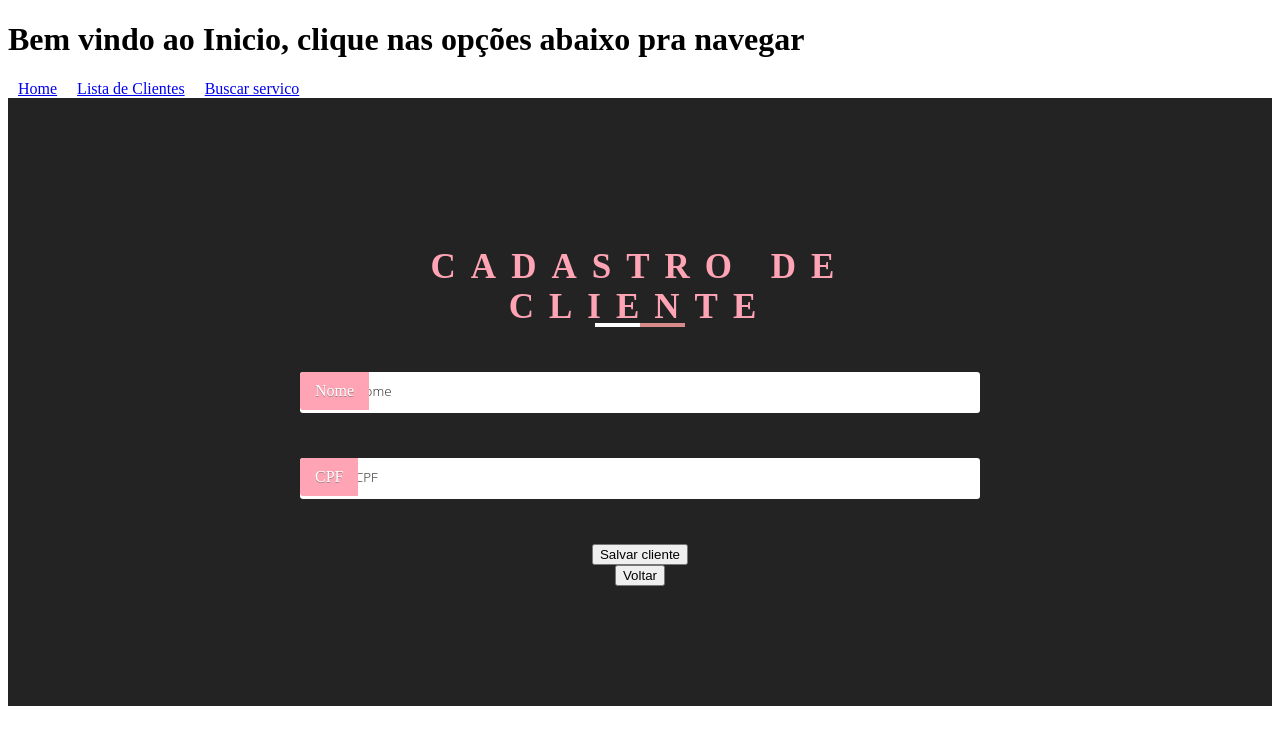
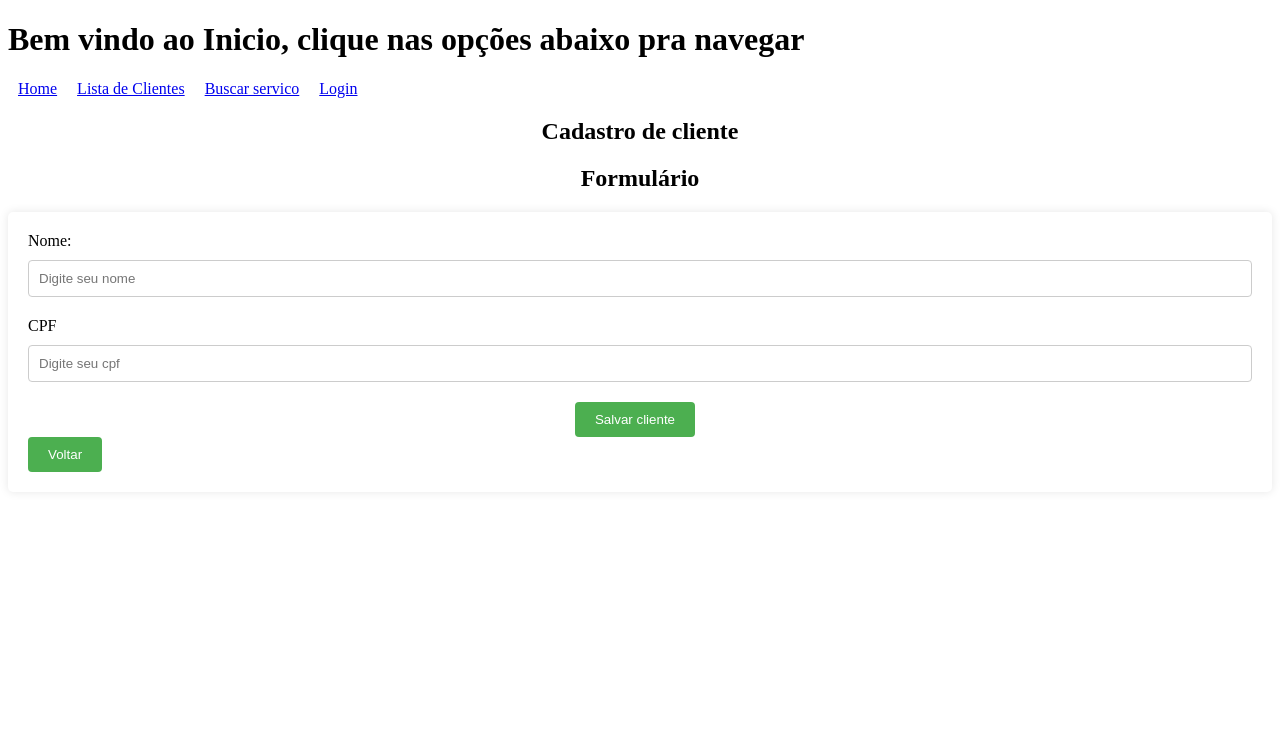
Before and after one commit to vinicius2405/ProjetoServico, an Angular app: page /clienteInserir in a window 1280 px wide. Shown: the top 744 px of the page. Built offline with nearby package versions, Linux system fonts and the light colour scheme.

Commit message:
Adicionado tela de login, guard para validação de acesso, adicionado alguns estilos nas páginas

```diff
--- a/src/app/app-routing.module.ts
+++ b/src/app/app-routing.module.ts
@@ -7,11 +7,12 @@ import { ServicoFormComponent } from './servico-prestado/servico-form/servico-fo
 import { ServicoListaComponent } from './servico-prestado/servico-lista/servico-lista.component';
 import { LoginComponent } from './login/login.component';
 import { TamplateComponent } from './tamplate/tamplate.component';
+import { ValidadorGuard } from './guards/validador.guard';
 
 const routes: Routes = [
   {path:"login",component:LoginComponent},
   {path:"",component:TamplateComponent, children:[
-    {path:"home",component:HomePageComponent},
+    {path:"home",component:HomePageComponent, canActivate:[ValidadorGuard]},
     {path:"clienteInserir",component:ClienteFormsComponent},
     {path:"clienteInserir/:id",component:ClienteFormsComponent},
     {path:"clienteLista",component:ClienteListaComponent},
--- a/src/app/app.module.ts
+++ b/src/app/app.module.ts
@@ -12,6 +12,7 @@ import { ServicoService } from './servico.service';
 import { TamplateComponent } from './tamplate/tamplate.component';
 import { LoginComponent } from './login/login.component';
 import { FormsModule } from '@angular/forms';
+import { UsuarioService } from './usuario.service';
 
 @NgModule({
   declarations: [
@@ -30,7 +31,8 @@ import { FormsModule } from '@angular/forms';
   ],
   providers: [
     ClienteServiceService,
-    ServicoService
+    ServicoService,
+    UsuarioService
   ],
   bootstrap: [AppComponent]
 })
--- a/src/app/clientes/cliente-forms/cliente-forms.component.css
+++ b/src/app/clientes/cliente-forms/cliente-forms.component.css
@@ -1,179 +1,45 @@
-.box-title .title {
-    position: relative;
-    text-align: center;
-    color:#222;
-    font-size:35px;
-    font-weight:bold;
-    text-transform: uppercase;
-    letter-spacing:15px;
-    color:#ffa4b5;
-  }
-  .box-title .title .subtitle {
-    line-height:2em;
-    padding-bottom:15px;
-    text-transform: none;
-    font-size:18px;
-    font-weight: normal;
-    font-family: 'open_sanslight';
-    color:#f4f4f4;
-    letter-spacing:10px;
-    letter-spacing:none;
-  }
-  .box-title .title:after, .box-title .title:before {
-    position: absolute;
-    left: 0;
-    bottom: 0;
-    width: 45px;
-    height: 4px;
-    content: "";
-    right: 45px;
-    margin:auto;
-    background-color: #ffffff;
-  }
-  .box-title .title:before {
-    background-color:#d78b8b;
-    left:45px; width:90px;
-  }
-  .box-formulario {
-      width: 100%;
-      align-items: center;
-      display: flex;
-      flex-direction: row;
-      flex-wrap: wrap;
-      justify-content: center;
-      background-color: #232323;
-      padding:60px 0;
-  }
-  .formulario {
-      width: 700px;
-      background: #232323;
-      padding: 60px 5%;
-      text-align: center;
-  }
-  .formulario span {
-    position: relative;
-    display: flex;
-    margin: 45px 10px;
-  }
-  /*input Animado*/
-  .input-card {
-    display: inline-block;
-    width: 100%;
-    padding: 10px 0 13px 55px;
-    font-family: "Open Sans", sans;
-    font-weight: 400;
-    color: #242424;
-    background: #ffffff;
-    border: 0;
-    border-radius: 3px;
-    outline: 0;
-    transition: all .3s ease-in-out;
-  }
-  .input-card::-webkit-input-placeholder {
-    color: #242424;
-    font-weight: 300;
-  }
-  .input-card + label {
-    display: block;
-    position: absolute;
-    top: 0;
-    left: 0;
-    padding: 10px 15px;
-    text-shadow: 0 1px 0 rgba(19, 74, 70, 0.4);
-    background: #ffa4b5;
-    color: #ffffff;
-    transition: all .3s ease-in-out;
-    border-top-left-radius: 3px;
-    border-bottom-left-radius: 3px;
-    transform-origin: right center;
-    transform: perspective(300px) scaleX(1) rotateY(0deg);
-  }
-  .input-card:focus,
-  .input-card:active {
+h2 {
+  text-align: center;
+}
 
-    color: #ffa4b5;
-    padding: 10px 0 13px 10px;
-    background: #fff;
-    border-top-left-radius: 0;
-    border-bottom-left-radius: 0;
-  }
-  .input-card:focus::-webkit-input-placeholder,
-  .input-card:active::-webkit-input-placeholder {
-    color: #aaa;
-  }
-  .input-card:focus + label,
-  .input-card:active + label {
-    transform: perspective(600px) translateX(-100%) rotateY(75deg);
-  }
-  /*TextArea*/
-  .textarea-card {
-    display: inline-block;
-    width: 100%;
-    height: 87px;
-    padding: 10px 0 13px 55px;
-    font-family: "Open Sans", sans;
-    font-weight: 400;
-    color: #242424;
-    background: #ffffff;
-    border: 0;
-    border-radius: 3px;
-    outline: 0;
-    transition: all .3s ease-in-out;
-  }
-  .textarea-card::-webkit-input-placeholder {
-    color: #242424;
-    font-weight: 300;
-  }
-  .textarea-card + label {
+form {
+  background-color: #fff;
+  padding: 20px;
+  border-radius: 5px;
+  box-shadow: 0 0 10px rgba(0, 0, 0, 0.1);
+}
 
-    height: 87px;
-    line-height: 66px;
-    display: block;
-    position: absolute;
-    top: 0;
-    left: 0;
-    padding: 10px 15px;
-    text-shadow: 0 1px 0 rgba(19, 74, 70, 0.4);
-    background: #ffa4b5;
-    color: #ffffff;
-    transition: all .3s ease-in-out;
-    border-top-left-radius: 3px;
-    border-bottom-left-radius: 3px;
-    transform-origin: right center;
-    transform: perspective(300px) scaleX(1) rotateY(0deg);
-  }
-  .textarea-card:focus,
-  .textarea-card:active {
+label {
+  display: block;
+  margin-bottom: 10px;
+}
 
-    color: #ffa4b5;
-    padding: 10px 0 13px 10px;
-    background: #fff;
-    border-top-left-radius: 0;
-    border-bottom-left-radius: 0;
-  }
-  .textarea-card:focus::-webkit-input-placeholder,
-  .textarea-card:active::-webkit-input-placeholder {
-    color: #aaa;
-  }
-  .textarea-card:focus + label,
-  .textarea-card:active + label {
-    transform: perspective(600px) translateX(-100%) rotateY(75deg);
-  }
-  /*Botão*/
-  .btn-submit {
-    color: #fff;
-    background: #ffa4b5;
-    cursor: pointer;
-    border: none;
-    border-radius: 3px;
-    transition: 0.5s;
-    width: 100%;
-    padding: 0.5em 1em;
-    font-size: 1.3em;
-    font-weight: bold;
-    float: left;
-  }
-  .btn-submit:hover {
+input[type="text"],
+input[type="cpf"] {
+  width: 100%;
+  padding: 10px;
+  border: 1px solid #ccc;
+  border-radius: 4px;
+  box-sizing: border-box;
+  margin-bottom: 20px;
+}
 
-    background-color:#cd4962;
-  }
+.buttons {
+  text-align: center;
+}
+
+input[type="submit"],
+input[type="reset"] {
+  background-color: #4CAF50;
+  color: #fff;
+  padding: 10px 20px;
+  border: none;
+  border-radius: 4px;
+  cursor: pointer;
+  margin-right: 10px;
+}
+
+input[type="submit"]:hover,
+input[type="reset"]:hover {
+  background-color: #45a049;
+}
--- a/src/app/clientes/cliente-forms/cliente-forms.component.html
+++ b/src/app/clientes/cliente-forms/cliente-forms.component.html
@@ -6,7 +6,6 @@
           <h2 class="title">Cadastro de cliente
           </h2>
         </div>
-        <form #clienteForm="ngForm" (ngSubmit) = "onSubmit()">
             <div *ngIf ="sucesso == true ">
                 <p style="color:green;">Cliente Salvo com sucesso</p>
             </div>
@@ -14,30 +13,33 @@
                 <p style="color:red;">{{erro}}</p>
             </div>
 
-            <span>
-                <input  [(ngModel)] = "cliente.nome" type="text" class="input-card" id="nome" name="nome" placeholder="Nome" autocomplete="off" />
-                <label>Nome</label>
-            </span>
-            <span>
-                <input [(ngModel)] = "cliente.cpf" type="text" class="input-card" id="cpf" name="cpf" placeholder="CPF" autocomplete="off" />
-                <label>CPF</label>
+            <h2>Formulário</h2>
+
+  <form #clienteForm ="ngForm" (ngSumit) = "onSubmit()">
+    <label for="nome">Nome:</label>
+    <input type="text" id="nome" name="nome" placeholder="Digite seu nome" [(ngModel)] = "cliente.nome">
+
+    <label for="cpf">CPF</label>
+    <input type="Cpf" id="email" name="cpf" placeholder="Digite seu cpf" [(ngModel)] = "cliente.cpf">
+
+    <span *ngIf = "cliente.id">
+        <label >ID</label>
+        <input [(ngModel)] = "cliente.id" type="text" class="input-card" disabled = "true" name="id" autocomplete="off" />
     </span>
     <span *ngIf = "cliente.id">
-                <input [(ngModel)] = "cliente.id" type="text" class="input-card" disabled = "true" name="id" autocomplete="off" />
-                <label >ID</label>
+        <label >Data de cadastro</label>
+        <input [(ngModel)] = "cliente.dataCadastro" type="text" class="input-card" disabled = "true" name="dataCadastro" autocomplete="off" />
     </span>
-            <span *ngIf = "cliente.id">
-                <input [(ngModel)] = "cliente.dataCadastro" type="text" class="input-card" disabled = "true" name="dataCadastro" autocomplete="off" />
-                <label >Data de cadastro</label>
-            </span>
-            <div class="box-pulse" *ngIf="!cliente.id">
-                 <button type="submit">Salvar cliente</button>
+
+    <div class="buttons">
+      <input type="submit" value="Salvar cliente">
+      <div class="box-pulse" *ngIf="cliente.id">
+        <input type="submit" value="Atualizar cliente">
      </div>
-            <div class="box-pulse" *ngIf="cliente.id">
-                <button type="submit">Atualizar cliente</button>
+
     </div>
     <div class="box-pulse" (click)="voltar()">
-            <button type="submit">Voltar</button>
+        <input type="submit" value="Voltar">
    </div>
   </form>
     </div>
--- a/src/app/clientes/cliente-forms/cliente-forms.component.ts
+++ b/src/app/clientes/cliente-forms/cliente-forms.component.ts
@@ -22,7 +22,7 @@ export class ClienteFormsComponent implements OnInit {
 
 
   ngOnInit(): void {
-    this.params = this.rota.snapshot.params["id"];
+
 
     if(this.params){
       this.service.buscar(this.params).subscribe(res=>{
--- /dev/null
+++ b/src/app/guards/validador.guard.ts
@@ -0,0 +1,36 @@
+import { Injectable } from '@angular/core';
+import { ActivatedRouteSnapshot, CanActivate, CanDeactivate, Router, RouterStateSnapshot, UrlTree } from '@angular/router';
+import { Observable } from 'rxjs';
+
+@Injectable({
+  providedIn: 'root'
+})
+export class ValidadorGuard implements CanActivate, CanDeactivate<unknown> {
+
+  storage: Storage = localStorage;
+  constructor(private rout : Router){
+
+  }
+
+
+  canActivate(
+    route: ActivatedRouteSnapshot,
+    state: RouterStateSnapshot): Observable<boolean | UrlTree> | Promise<boolean | UrlTree> | boolean | UrlTree {
+    if(this.storage.getItem("login")){
+      return true;
+    }else{
+      this.rout.navigate(["login"])
+      return false
+    }
+
+
+  }
+  canDeactivate(
+    component: unknown,
+    currentRoute: ActivatedRouteSnapshot,
+    currentState: RouterStateSnapshot,
+    nextState?: RouterStateSnapshot): Observable<boolean | UrlTree> | Promise<boolean | UrlTree> | boolean | UrlTree {
+    return true;
+  }
+
+}
--- a/src/app/login/login.component.css
+++ b/src/app/login/login.component.css
@@ -0,0 +1,57 @@
+.container {
+    width: 300px;
+    margin: 0 auto;
+    padding-top: 100px;
+  }
+
+  .login-form {
+    background-color: #f2f2f2;
+    padding: 20px;
+    border-radius: 5px;
+  }
+
+  .login-form h2 {
+    text-align: center;
+  }
+
+  .form-group {
+    margin-bottom: 15px;
+  }
+
+  .form-group label {
+    display: block;
+    font-weight: bold;
+    margin-bottom: 5px;
+  }
+
+  .form-group input {
+    width: 100%;
+    padding: 5px;
+    border: 1px solid #ccc;
+    border-radius: 3px;
+  }
+
+  button[type="submit"] {
+    display: block;
+    width: 100%;
+    padding: 10px;
+    background-color: #4caf50;
+    color: #fff;
+    border: none;
+    border-radius: 3px;
+    cursor: pointer;
+  }
+
+  button[type="button"]{
+    background-color: #e01d6e;
+    width: 100%;
+    padding: 10px;
+    color: #fff;
+    border: none;
+    border-radius: 3px;
+    cursor: pointer;
+  }
+
+  h3{
+    text-align: center;
+  }
--- a/src/app/login/login.component.html
+++ b/src/app/login/login.component.html
@@ -1,29 +1,24 @@
-<br>
-<form #form = "ngForm" (ngSubmit)="onSubmit()">
-    <br>
-    <h3>{{cadastrando ? "Cadastrar novo usuário" : "entrar"}}</h3>
-    <div>
-        <span>
-            <input [(ngModel)] = "login" name="login">
-            <label>Login</label>
-
-            <br>
-        </span>
-    </div>
-    <span>
-        <input [(ngModel)] = "senha" name="senha"/>
-        <label>Senha</label>
-
-        <br>
-    </span>
-
-    <div class="box-pulse" *ngIf="!cadastrando">
-        <button type="submit">Entrar</button>
+<div class="container">
+    <form class="login-form" #form = "ngForm" (ngSubmit)="onSubmit()">
+        <h3>{{cadastrando ? "Cadastrar novo usuário" : "Entrar"}}</h3>
+      <div class="form-group">
+        <label for="username">Login:</label>
+        <input [(ngModel)] = "login" type="text" id="login" name="login" required>
+      </div>
+      <div class="form-group">
+        <label for="password">Senha:</label>
+        <input type="password" id="password"  required [(ngModel)] = "senha" name="senha"/>
+      </div>
+      <button *ngIf="!cadastrando" type="submit">Entrar</button>
+      <div class="box-pulse" *ngIf="cadastrando">
+        <button type="submit" (click)="enviar()">Cadastrar</button>
    </div>
-    <div class="box-pulse" *ngIf="cadastrando">
-        <button type="button" (click)="enviar()">Cadastrar</button>
-   </div>
-</form>
+   <br>
+   <div class="box-pulse" *ngIf="cadastrando">
+    <button type="button" (click)="voltar()">Voltar</button>
+</div>
 <div>
     <h5>Caso não possua cadastro, clique <a href="#"(click)="clicar($event)">aqui</a></h5>
 </div>
+    </form>
+  </div>
--- a/src/app/login/login.component.ts
+++ b/src/app/login/login.component.ts
@@ -2,6 +2,7 @@ import { Component, OnInit } from '@angular/core';
 import { Route, Router } from '@angular/router';
 import { Observable } from 'rxjs';
 import { Usuario } from './Usuario';
+import { UsuarioService } from '../usuario.service';
 
 @Component({
   selector: 'app-login',
@@ -16,25 +17,42 @@ export class LoginComponent implements OnInit {
   senha?:string;
   usuario? : Usuario
 
-  constructor(private router : Router ) { }
+  storage : Storage = localStorage;
+
+  constructor(private router : Router, private usuarioService : UsuarioService ) { }
 
   ngOnInit(): void {
+    this.storage.clear();
   }
 
 
   onSubmit(){
-    console.log("ola")
-    this.router.navigate(["/home"]);
+    this.usuarioService.buscar(this.login as string).subscribe(res=>{
+      if(res.login == this.login && res.senha == this.senha){
+        this.storage.setItem("login",this.login as string);
+        this.router.navigate(["home"])
+      }else
+      alert("Senha incorreta");
+    },res=>{
+      alert("Login incorreto");
+    })
 
   }
 
 
   enviar(){
     this.usuario = new Usuario();
-
+    this.usuario.login = this.login;
+    this.usuario.senha = this.senha;
+    this.usuarioService.cadastrar(this.usuario).subscribe(res=>{
+      alert("Usuário inserido com sucesso");
+    });
 
   }
 
+  voltar(){
+    this.cadastrando = false
+  }
 
   clicar(event : any){
     event.preventDefault();
--- a/src/app/tamplate/tamplate.component.html
+++ b/src/app/tamplate/tamplate.component.html
@@ -5,6 +5,7 @@
     <a routerLink = "home">Home</a>
     <a routerLink= "clienteLista">Lista de Clientes</a>
     <a routerLink = "servicoBusca">Buscar servico</a>
+    <a routerLink = "login">Login</a>
   </div>
   <div>
     <router-outlet></router-outlet>
--- /dev/null
+++ b/src/app/usuario.service.ts
@@ -0,0 +1,25 @@
+import { Injectable } from '@angular/core';
+import { environment } from 'src/environments/environment';
+import { Usuario } from './login/Usuario';
+import { HttpClient } from '@angular/common/http';
+import { Observable } from 'rxjs';
+
+
+@Injectable({
+  providedIn: 'root'
+})
+export class UsuarioService {
+
+  apiUrl : string = environment.baseURL + "/usuario";
+
+  constructor(private http:HttpClient) { }
+
+  cadastrar(usuario:Usuario):Observable<Usuario>{
+    return this.http.post(`${this.apiUrl}/inserir`,usuario);
+  }
+
+
+  buscar(login:string):Observable<Usuario>{
+    return this.http.get(`${this.apiUrl}/buscar/${login}`);
+  }
+}
```
Also changed, not shown: 2 other files (tests, documents, lock files or other folders). Lines whose indentation alone changed are shown as unchanged.
